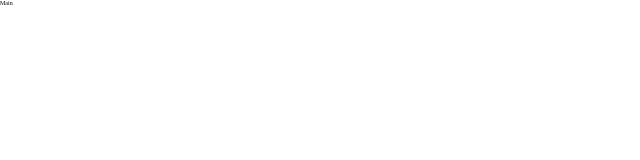
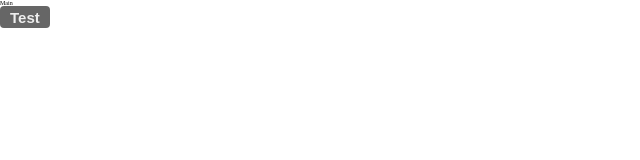
Before and after one commit to kkt9102/book_copy_frontend_project, a React (Create React App) app: page / in a window 1280 px wide. Shown: the top 160 px of the page, without its empty margins (0-640 px from the left). Built offline with nearby package versions, Linux system fonts and the light colour scheme.

Commit message:
공통 button 컴포넌트 추가, 불필요한 css 파일 제거

```diff
--- a/src/components/Main.js
+++ b/src/components/Main.js
@@ -1,7 +1,9 @@
+import Button from './common/Button';
 const Main = () => {
   return (
     <>
       <div>Main</div>
+      <Button>Test</Button>
     </>
   );
 };
--- /dev/null
+++ b/src/components/common/Button.js
@@ -0,0 +1,20 @@
+import styled from 'styled-components';
+
+const Common_Btn = styled.button`
+  border: none;
+  border-radius: 0.4rem;
+  font-size: 1.5rem;
+  font-weight: 700;
+  padding: 0.25rem 1rem;
+  color: #eeeeee;
+  outline: none;
+  cursor: pointer;
+  background: #666666;
+  transition: all 0.3s;
+  &:hover {
+    background: #333333;
+  }
+`;
+const Button = (props) => <Common_Btn {...props} />;
+
+export default Button;
```
